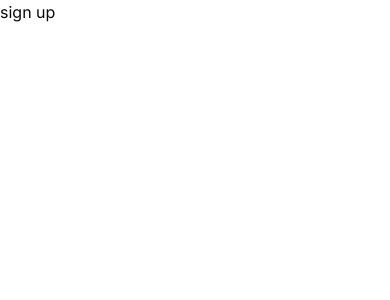
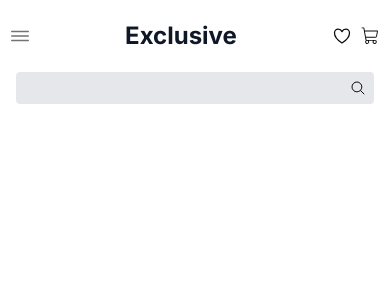
Before and after one commit to KamyEsm/e_commerce, a Next.js app: page /sign-up in a window 390 px wide. Shown: the top 300 px of the page. Built offline with nearby package versions, Linux system fonts and the light colour scheme.

Commit message:
responsive and debug

```diff
--- a/app/layout.tsx
+++ b/app/layout.tsx
@@ -2,6 +2,7 @@ import type { Metadata } from "next";
 import { Geist, Geist_Mono, Inter } from "next/font/google";
 import "./globals.css";
 import { cn } from "@/lib/utils";
+import Header from "@/components/Header";
 
 const inter = Inter({subsets:['latin'],variable:'--font-sans'});
 
@@ -30,7 +31,10 @@ export default function RootLayout({
       lang="en"
       className={cn("h-full", "antialiased", geistSans.variable, geistMono.variable, "font-sans", inter.variable)}
     >
-      <body>{children}</body>
+      <body>
+        <Header/>
+        <main>{children}</main>
+      </body>
     </html>
   );
 }
--- a/app/page.tsx
+++ b/app/page.tsx
@@ -41,9 +41,7 @@ export default async function Home() {
     const categoryList : Array<categoryListType> = categories?.data ?? [];
 
     return (
-        <main className="min-h-full flex flex-col font-serif mx-8">
-            <Header/>
-
+        <div className="min-h-full flex flex-col font-serif mx-16">
             <div className="grid grid-cols-1 lg:grid-cols-4 lg:my-8">
                 <aside className="hidden lg:block border-r border-gray-300 mr-8">
                     <ul className="flex flex-col justify-between h-full">
@@ -93,6 +91,6 @@ export default async function Home() {
             )} className={"basis-[42%] sm:basis-[28%] md:basis-[20%] lg:basis-[16%]"}/>
             <hr className="w-full border-t border-gray-200 my-16"/>
 
-        </main>
+        </div>
     );
 }
--- a/app/sign-up/page.tsx
+++ b/app/sign-up/page.tsx
@@ -4,7 +4,7 @@ export default function Page(){
 
     return (
         <div>
-            sign up
+
         </div>
     )
 }
--- a/components/Header.tsx
+++ b/components/Header.tsx
@@ -9,7 +9,7 @@ import NavbarLinks from "@/components/NavbarLinks";
 export default function Header(){
 
     return (
-        <header className="sticky flex flex-col w-full top-0 right-0 z-10 bg-white mt-4 lg:sticky lg:flex lg:flex-row ">
+        <header className="sticky flex flex-col w-full top-0 right-0 z-10 bg-white mt-4 lg:sticky lg:flex lg:flex-row lg:px-16 lg:py-4 lg:mt-0">
             <div className="flex flex-row items-center justify-between lg:flex lg:gap-16 lg:w-full lg:flex-row lg:justify-between">
                 <nav className="lg:hidden">
                     <SheetMenu/>
@@ -20,7 +20,6 @@ export default function Header(){
                 <nav className="hidden md:hidden lg:w-auto lg:flex lg:flex-row lg:items-center">
                     <NavbarLinks />
                 </nav>
-                <div className="hidden lg:flex lg:flex-row lg:justify-between lg:gap-2.5">
                     <div className="hidden lg:flex lg:flex-row lg:gap-16 lg:relative lg:w-48 ">
                         <Input className="lg:border-none lg:bg-gray-200 lg:rounded"/>
                         <IoSearchOutline className="lg:absolute lg:top-1/2 lg:-translate-y-1/2 lg:right-2"/>
@@ -33,8 +32,6 @@ export default function Header(){
                             <PiShoppingCartLight className="h-5 w-5"/>
                         </Link>
                     </nav>
-                </div>
-
             </div>
             <div className="relative m-4 flex flex-row items-center justify-between lg:hidden">
                 <Input className="border-none bg-gray-200 rounded"/>
```
